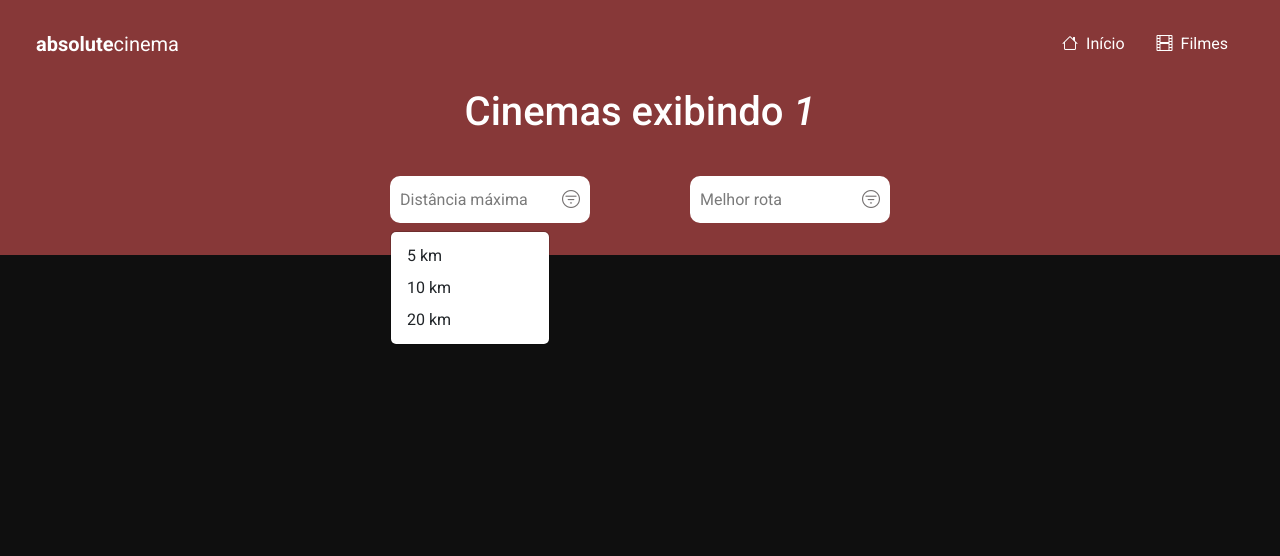
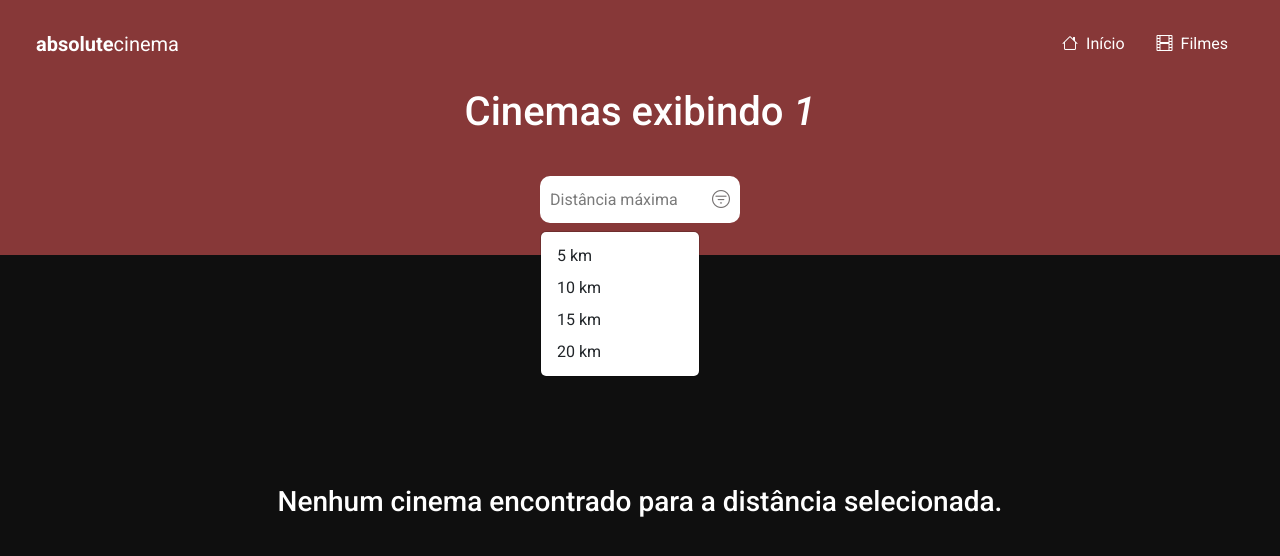
Before and after one commit to juliamelots/MAC0332-Project, a React (Vite) app in the folder front-end/: page /cinemas/1 in a window 1280 px wide. Both pictures are taken after a click on the button "Distância máxima". Shown: the top 556 px of the page. Built offline with nearby package versions, Linux system fonts and the light colour scheme.

Commit message:
Add filtering logic to cinemas page

```diff
--- a/front-end/src/components/layout/filter-selector/FilterSelector.tsx
+++ b/front-end/src/components/layout/filter-selector/FilterSelector.tsx
@@ -3,18 +3,20 @@ import "./FilterSelector.css";
 
 interface FilterSelectorProps {
   placeholder: string;
-  options: { label: string; value: string }[];
+  options: string[];
+  onOptionSelect: (option: string) => void;
 }
 
-const FilterSelector = ({ placeholder, options }: FilterSelectorProps) => {
+const FilterSelector = ({ placeholder, options, onOptionSelect }: FilterSelectorProps) => {
   const [isOpen, setIsOpen] = useState(false);
   const [selectedOption, setSelectedOption] = useState(placeholder);
 
   const toggleDropdown = () => setIsOpen(!isOpen);
 
-  const handleOptionClick = (option: { label: string; value: string }) => {
-    setSelectedOption(option.label);
+  const handleOptionClick = (option: string) => {
+    setSelectedOption(option);
     setIsOpen(false);
+    onOptionSelect(option);
   };
 
   return (
@@ -36,7 +38,7 @@ const FilterSelector = ({ placeholder, options }: FilterSelectorProps) => {
               className="dropdown-item"
               onClick={() => handleOptionClick(option)}
             >
-              {option.label}
+              {option}
             </button>
           ))}
         </div>
--- a/front-end/src/pages/cinemas/CinemaCard.css
+++ b/front-end/src/pages/cinemas/CinemaCard.css
@@ -1,6 +1,7 @@
 .card-container {
   max-width: 500px;
   margin: 0 auto;
+  margin-top: 3rem;
   width: 100%;
 }
 
--- a/front-end/src/pages/cinemas/CinemaCard.tsx
+++ b/front-end/src/pages/cinemas/CinemaCard.tsx
@@ -41,7 +41,7 @@ const CinemaCard = ({
   commuteInfo,
 }: CinemaCardProps) => {
   return (
-    <div className="card my-4 p-4 card-container bg-ac-white">
+    <div className="card p-4 card-container bg-ac-white">
       <div className="d-flex justify-content-between mb-3">
         <div>
           <h5 className="text-dark">{name}</h5>
--- a/front-end/src/pages/cinemas/CinemasPage.css
+++ b/front-end/src/pages/cinemas/CinemasPage.css
@@ -1,3 +1,15 @@
 .filters {
-    gap: 4px;
+  gap: 4px;
 }
+
+h3.text-white.text-center {
+  margin-top: 10rem;
+}
+
+.cinema-card {
+  margin-top: 10rem;
+}
+
+.space {
+  height: 3rem;
+}
--- a/front-end/src/pages/cinemas/CinemasPage.tsx
+++ b/front-end/src/pages/cinemas/CinemasPage.tsx
@@ -3,22 +3,17 @@ import CinemaCard from "@/pages/cinemas/CinemaCard";
 import FilterSelector from "@/components/layout/filter-selector/FilterSelector";
 import Navbar from "@/components/layout/navbar/Navbar";
 import { CinemaType } from "@/types/types";
+import { useState } from "react";
+import "./CinemasPage.css"
 
 function CinemasPage() {
   const location = useLocation();
   const { movie } = useParams<{ movie: string }>();
   const cinemas: CinemaType[] = location.state?.cinemas || [];
 
-  const distanceOptions = [
-    { label: "5 km", value: "5" },
-    { label: "10 km", value: "10" },
-    { label: "20 km", value: "20" },
-  ];
+  const distanceOptions = ["5 km", "10 km", "15 km", "20 km"];
 
-  const routeOptions = [
-    { label: "Mais rápida", value: "fastest" },
-    { label: "Mais curta", value: "shortest" },
-  ];
+  const [selectedDistance, setSelectedDistance] = useState(distanceOptions[3]);
 
   const enhancedCinemas = cinemas.map((cinema) => ({
     ...cinema,
@@ -37,7 +32,11 @@ function CinemasPage() {
       bestRoute: { time: "40 minutos", transportation: "bi-bus-front" },
       shortestDistance: "12 km",
     },
-  }));
+  })).filter((cinema) => {
+    const selectedDistanceInKm = parseFloat(selectedDistance);
+    const cinemaDistanceInKm = parseFloat(cinema.commuteInfo?.shortestDistance?.replace(' km', ''));
+    return cinemaDistanceInKm <= selectedDistanceInKm;
+  });;
 
   return (
     <div className="d-flex flex-column h-100 w-100">
@@ -47,13 +46,16 @@ function CinemasPage() {
           <h1 className="text-white">Cinemas exibindo <em>{movie}</em></h1>
         </div>
         <div className="d-flex flex-row justify-content-center my-3" style={{ gap: '100px' }}>
-          <FilterSelector placeholder="Distância máxima" options={distanceOptions} />
-          <FilterSelector placeholder="Melhor rota" options={routeOptions} />
+          <FilterSelector
+            placeholder="Distância máxima"
+            options={distanceOptions}
+            onOptionSelect={setSelectedDistance} />
         </div>
       </div>
       <div className="bg-ac-black text center d-flex flex-column h-100">
-        {enhancedCinemas.map((cinema, index) => (
-          <CinemaCard
+        {enhancedCinemas.length > 0 ? (
+          enhancedCinemas.map((cinema, index) => (
+            <CinemaCard className="cinema-card"
               key={index}
               name={cinema.name}
               location={cinema.location!}
@@ -62,7 +64,13 @@ function CinemasPage() {
               schedule={cinema.schedule!}
               commuteInfo={cinema.commuteInfo!}
             />
-        ))}
+          ))
+        ) : (
+          <div className="d-flex align-items-center justify-content-center h-100">
+            <h3 className="text-white">Nenhum cinema encontrado para a distância selecionada.</h3>
+          </div>
+        )}
+        <div className="space"></div>
       </div>
     </div>
   )
```
Lines whose indentation alone changed are shown as unchanged.
